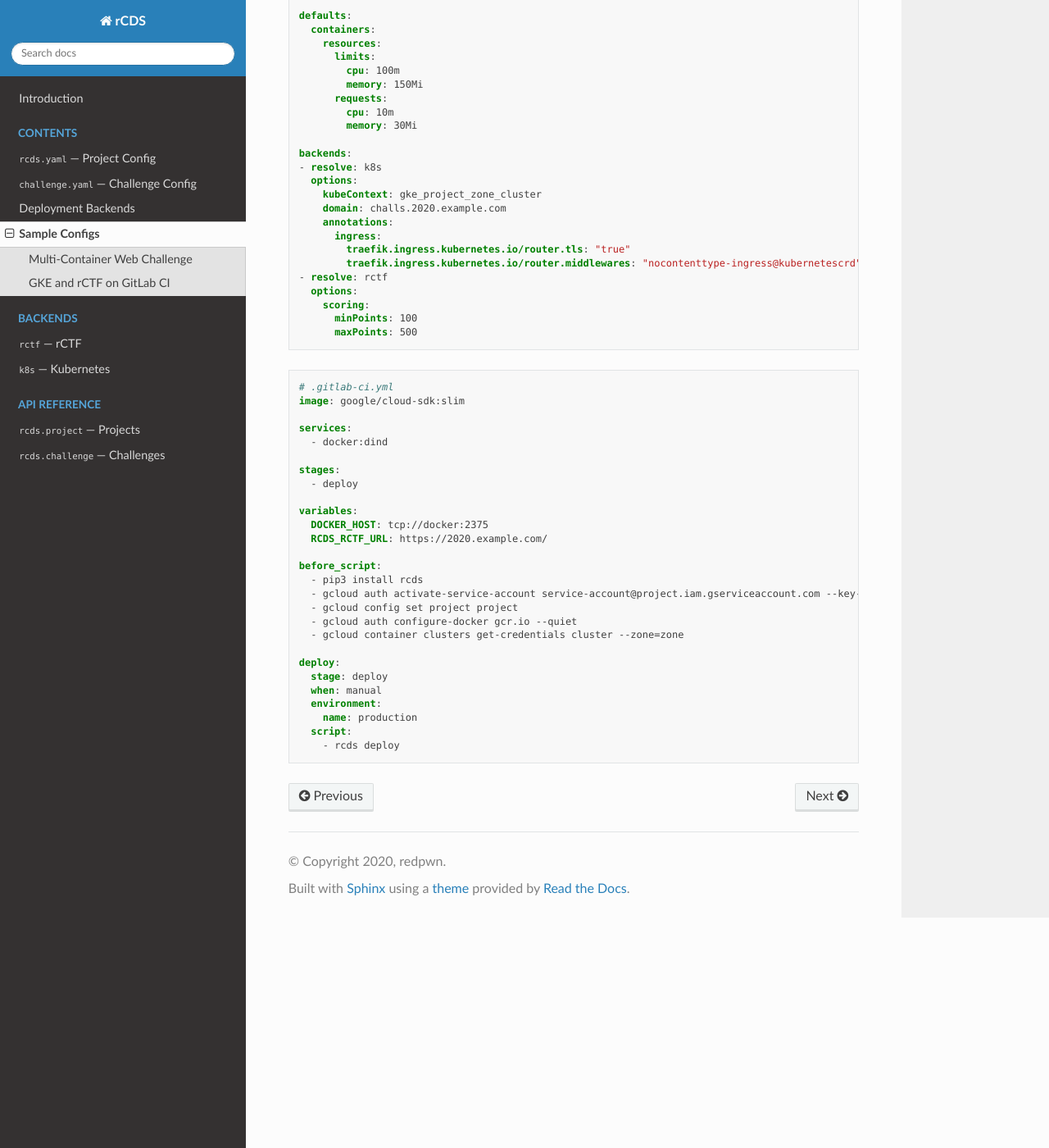
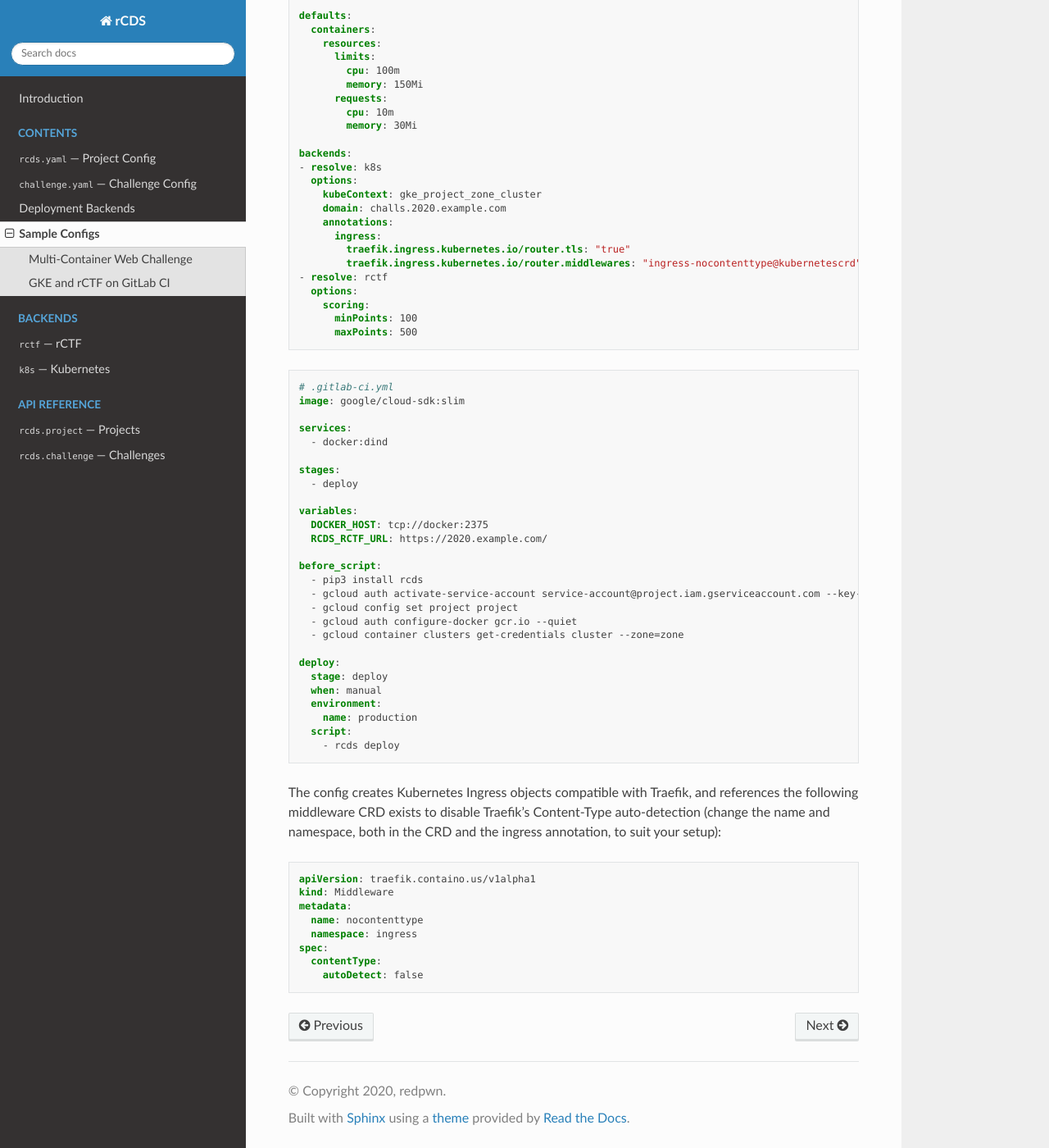
Before and after one commit to redpwn/rcds, a Sphinx documentation site: the page built from docs/config-samples.rst, in a window 1280 px wide and 1400 px high, scrolled down 1292 px. Shown: the whole window at 82% size. Built offline with Sphinx 7.4.7 and the Read the Docs theme 2.0.0, drawn with Linux system fonts in a browser that asks for light colours.

Commit message:
docs: add details about Traefik in sample
Fix name format for Traefik middleware and add note about Traefik
middleware configuration to sample GKE configuration.

```diff
--- a/docs/config-samples.rst
+++ b/docs/config-samples.rst
@@ -87,7 +87,7 @@ This is the configuration used for `redpwnCTF 2020`_.
         annotations:
           ingress:
             traefik.ingress.kubernetes.io/router.tls: "true"
-            traefik.ingress.kubernetes.io/router.middlewares: "nocontenttype-ingress@kubernetescrd"
+            traefik.ingress.kubernetes.io/router.middlewares: "ingress-nocontenttype@kubernetescrd"
     - resolve: rctf
       options:
         scoring:
@@ -124,5 +124,21 @@ This is the configuration used for `redpwnCTF 2020`_.
       script:
         - rcds deploy
 
+The config creates Kubernetes Ingress objects compatible with Traefik, and
+references the following middleware CRD exists to disable Traefik's
+Content-Type auto-detection (change the name and namespace, both in the CRD and
+the ingress annotation, to suit your setup):
+
+.. code-block:: yaml
+
+    apiVersion: traefik.containo.us/v1alpha1
+    kind: Middleware
+    metadata:
+      name: nocontenttype
+      namespace: ingress
+    spec:
+      contentType:
+        autoDetect: false
+
 .. _Viper: https://github.com/redpwn/redpwnctf-2020-challenges/blob/master/web/viper/challenge.yaml
 .. _redpwnCTF 2020: https://2020.redpwn.net/
```
